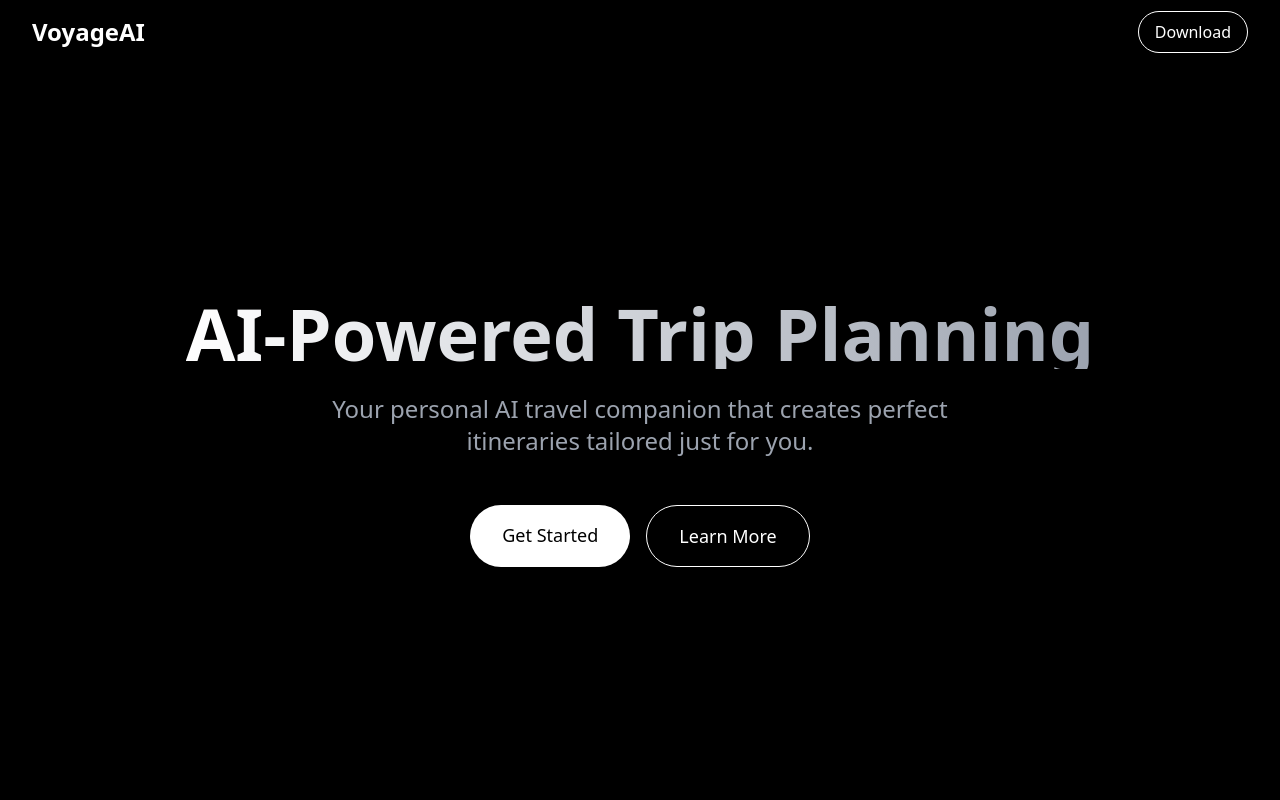
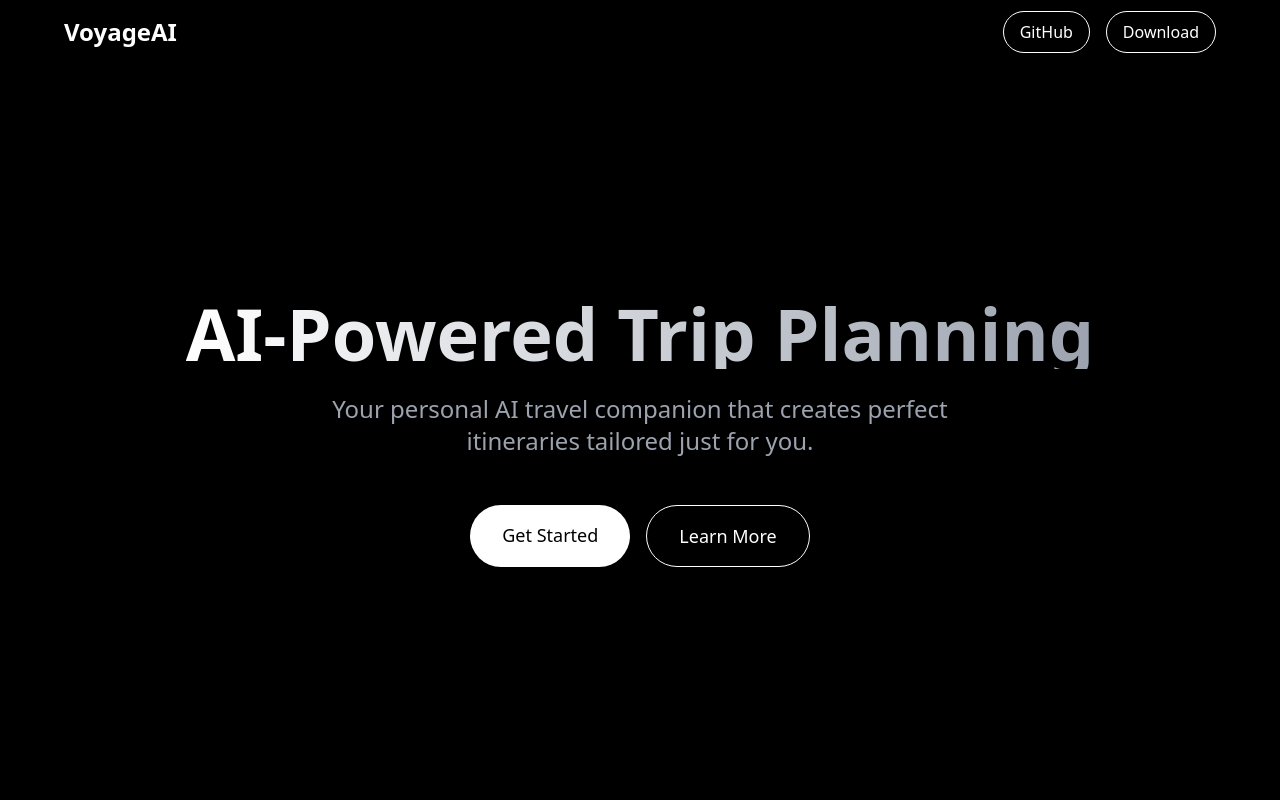
Before and after one commit to RahulD404/voyage-ai-landing, a plain HTML site: page index.html in a window 1280 px wide. Shown: the top 800 px of the page. Drawn offline with nearby package versions, Linux system fonts and the light colour scheme.

Commit message:
Add Github Button

```diff
--- a/index.html
+++ b/index.html
@@ -12,13 +12,15 @@
     <!-- Navigation -->
     <nav class="fixed w-full z-50 bg-black/80 backdrop-blur-md">
         <div class="max-w-7xl mx-auto px-4 sm:px-6 lg:px-8">
-            <div class="flex justify-between items-center h-16">
-                <span class="text-2xl font-bold">VoyageAI</span>
-                <a href="#download" class="px-4 py-2 rounded-full border border-white hover:bg-white hover:text-black transition-all">
-                    Download
-                </a>
-            </div>
-        </div>
+            <div class="max-w-7xl mx-auto px-4 sm:px-6 lg:px-8">
+                <div class="flex justify-between items-center h-16">
+                  <div class="text-2xl font-bold">VoyageAI</div>
+                  <div class="flex items-center space-x-4">
+                    <a href="https://github.com/RahulD404/voyage-ai-landing" class="px-4 py-2 rounded-full border border-white hover:bg-white hover:text-black transition-all">GitHub</a>
+                    <a href="#download" class="px-4 py-2 rounded-full border border-white hover:bg-white hover:text-black transition-all">Download</a>
+                  </div>
+                </div>
+              </div>
     </nav>
 
     <!-- Hero Section -->
```
